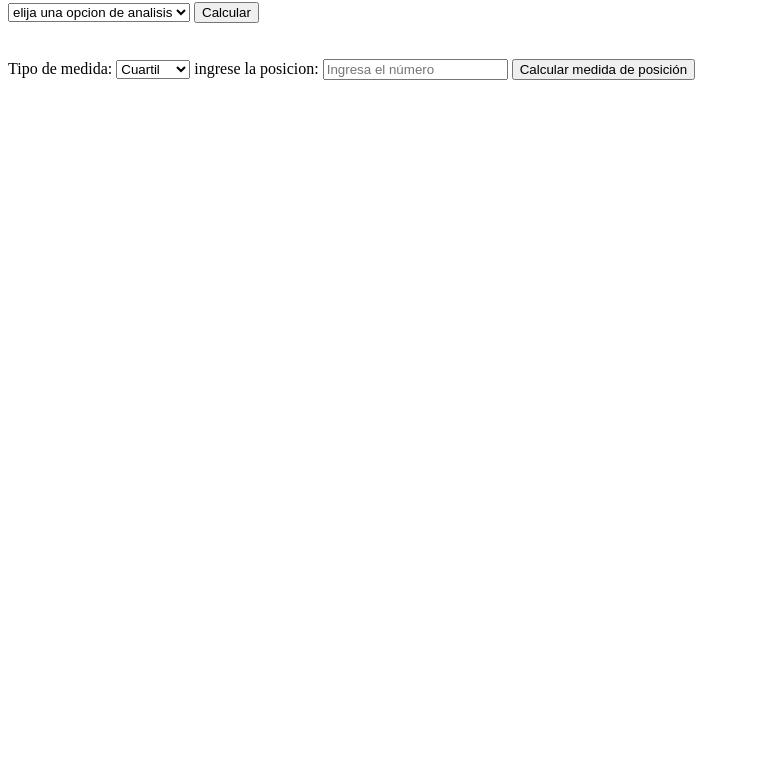
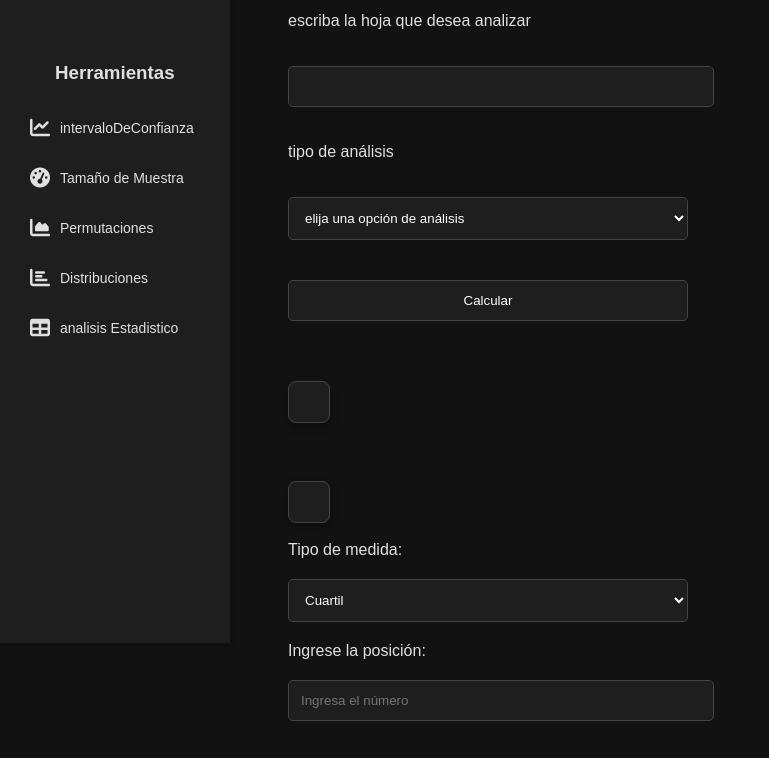
Before and after one commit to AntonyS2005/analyticsV2, a plain HTML site: page frontend/analisisEstadistico.html in a window 1280 px wide. Shown: the part 207-965 px from the top of the page, without its empty margins (0-769 px from the left). Before the commit the page ends 800 px from the top, so only its background shows below. Drawn offline with Linux system fonts and the light colour scheme.

Commit message:
vista mejorada de la pagina

```diff
--- a/frontend/analisisEstadistico.html
+++ b/frontend/analisisEstadistico.html
@@ -4,16 +4,32 @@
   <meta charset="UTF-8">
   <meta name="viewport" content="width=device-width, initial-scale=1.0">
   <title>Document</title>
+  <link rel="stylesheet" href="/frontend/css/bien.css">
+  <link rel="stylesheet" href="https://cdnjs.cloudflare.com/ajax/libs/font-awesome/6.7.2/css/all.min.css">
 </head>
 <body>
+  <nav class="menu">
+    <div>
+      <a href="index.html" class="logo"><img src="/frontend/img/logo.svg" alt="Logo" width="150px"></a>
+      <br><br><br><br>
+      <h3>Herramientas</h3>
+    </div>
+      <a href="intervalosDeConfianza.html" class="a"><i class="fas fa-chart-line"></i><p>intervaloDeConfianza</p></a>
+      <a href="tamañoDeMuestra.html" class="a"><i class="fas fa-tachometer-alt"></i><p>Tamaño de Muestra</p></a>
+      <a href="calc_permutaciones.html" class="a"><i class="fas fa-chart-area"></i><p>Permutaciones</p></a>
+      <a href="distribuciones.html" class="a"><i class="fas fa-chart-bar"></i><p>Distribuciones</p></a>
+      <a href="analisisEstadistico.html" class="a"><i class="fas fa-table"></i><p>analisis Estadistico</p></a>
+  </nav>
+
+  <div class="contenido">
     <h2>Subir Archivo Excel</h2>
     <input type="file" id="archivoExcel" accept=".xlsx, .xls">
     <p>escriba la hoja que desea analizar</p>
-    <input type="text" name="" id="txtSheet">
+    <input type="text" id="txtSheet">
 
-    <p>tipo de analisis</p>
-    <select name="" id="tipo">
-      <option value="">elija una opcion de analisis</option>\
+    <p>tipo de análisis</p>
+    <select id="tipo">
+      <option value="">elija una opción de análisis</option>
       <option value="int">por intervalos</option>
       <option value="sen">sencillo</option>
     </select>
@@ -32,8 +48,8 @@
       <option value="percentil">Percentil</option>
     </select>
 
-<!-- Ingreso del número (por ejemplo, 1 para el primer cuartil, etc.) -->
-<label for="indiceMedida">ingrese la posicion:</label>
+    <!-- Ingreso del número -->
+    <label for="indiceMedida">Ingrese la posición:</label>
     <input type="number" id="indiceMedida" placeholder="Ingresa el número" min="1">
 
     <!-- Botón para calcular la medida de posición -->
@@ -41,7 +57,7 @@
 
     <!-- Contenedor para mostrar la respuesta -->
     <div id="resultadoMedida"></div>
-
+  </div>
 
   <script src="./js/analisisEstadistico.js"></script>
 </body>
--- a/frontend/css/bien.css
+++ b/frontend/css/bien.css
@@ -0,0 +1,147 @@
+body {
+    background-color: #121212;
+    color: #e0e0e0;
+    font-family: Arial, sans-serif;
+    display: flex;
+}
+
+.menu {
+    width: 200px;
+    height: 100vh;
+    position: fixed;
+    left: 0;
+    top: 0;
+    background-color: #1e1e1e;
+    padding-top: 50px;
+    padding-left: 30px;
+    box-shadow: 2px 0 5px rgba(0, 0, 0, 0.3);
+    display: flex;
+    flex-direction: column;
+    align-items: center;
+  }
+
+  .logo img {
+    transition: box-shadow 0.3s ease-in-out;
+  }
+
+  .logo img:hover {
+    transition: 2ms;
+    filter: drop-shadow(0px 16px 32px rgba(72, 255, 0, 0.588));
+  }
+
+  .menu .a {
+    text-align: center;
+    padding: 15px 0;
+    display: flex; /* Cambié esto a flex para alinear el icono y el texto */
+    align-items: center; /* Alinea el texto verticalmente con el icono */
+    color: #e0e0e0;
+    transition: background 0.3s;
+    width: 100%;
+    text-decoration: none;
+  }
+
+  .menu .a:hover {
+    background-color: #333;
+  }
+
+  .menu i {
+    font-size: 20px;
+    margin-right: 10px;
+  }
+
+  .menu p {
+    margin: 0;
+    font-size: 14px;
+  }
+
+.contenido {
+    margin-left: 240px;
+    padding: 40px;
+    flex: 1;
+    display: flex;
+    flex-direction: column;
+    align-items: flex-start;
+}
+
+table {
+    width: 100%;
+    border-collapse: collapse;
+    background-color: #1e1e1e;
+    color: #e0e0e0;
+    border-radius: 8px;
+    overflow: hidden;
+    box-shadow: 0 4px 8px rgba(0, 0, 0, 0.3);
+}
+
+thead {
+    background-color: #333;
+}
+
+thead th {
+    padding: 10px;
+    text-align: left;
+    border-bottom: 2px solid #444;
+}
+
+tbody tr:nth-child(even) {
+    background-color: #252525;
+}
+
+tbody tr:hover {
+    background-color: #333;
+}
+
+td {
+    padding: 10px;
+    border-bottom: 1px solid #444;
+}
+
+button {
+    background-color: #008209;
+    color: rgba(0, 0, 0, 0.708);
+    border: none;
+    padding: 10px 15px;
+    border-radius: 5px;
+    cursor: pointer;
+    transition: background 0.3s ease;
+}
+
+button:hover {
+    background-color: #008209;
+}
+
+input,
+select, button {
+    display: block;
+    margin: 20px 0;
+    padding: 12px;
+    width: 100%;
+    max-width: 400px;
+    border: 1px solid #444;
+    border-radius: 5px;
+    background-color: #1e1e1e;
+    color: #ffffff;
+}
+
+#divTabla, #divDatos, #resultadoMedida {
+    margin-top: 40px;
+    padding: 20px;
+    background-color: #1e1e1e;
+    border: 1px solid #444;
+    border-radius: 8px;
+    box-shadow: 0 4px 8px rgba(0, 0, 0, 0.3);
+}
+
+h2 {
+    color: #e0e0e0;
+    text-align: justify;
+}
+
+p, label {
+    font-size: medium;
+    text-align: justify;
+}
+
+.archivoExcel{
+    background-color: #008209;
+}
--- a/frontend/js/distribuciones.js
+++ b/frontend/js/distribuciones.js
@@ -1,4 +1,4 @@
-let tamanoX = 400, tamanoy = 400, colorResultados = '#00bb2d', colorNoResultados = 'gray';
+let tamanoX = 600, tamanoy = 400, colorResultados = '#0ed700', colorNoResultados = '#076800';
 
 function factorial(n) {
     if (n === 0 || n === 1) {
```
Also changed, not shown: frontend/calc_permutaciones.html (+16 -0 lines), frontend/distribuciones.html (+16 -0 lines), frontend/index.html (+0 -1 lines), frontend/intervalosDeConfianza.html (+17 -1 lines), frontend/tamañoDeMuestra.html (+16 -1 lines). Lines whose indentation alone changed are shown as unchanged.
